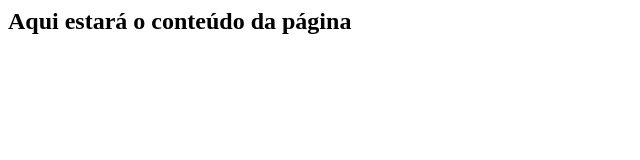
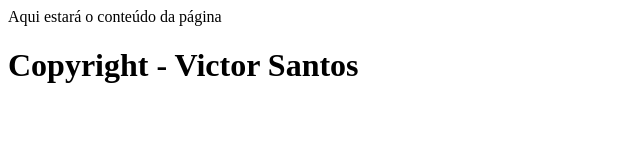
Before and after one commit to ViictorHFz/new_projectTest, a plain HTML site: page index.html in a window 1280 px wide. Shown: the whole page, without its empty margins (0-640 px from the left). Drawn offline with Linux system fonts and the light colour scheme.

Commit message:
atualizando Copyright da página

```diff
--- a/index.html
+++ b/index.html
@@ -4,6 +4,7 @@
     </head>
 
     <body>
-        <h2>Aqui estará o conteúdo da página</h2>
+        <p>Aqui estará o conteúdo da página</p>
+        <h1>Copyright - Victor Santos</h1>
     </body>
 </html>
```
